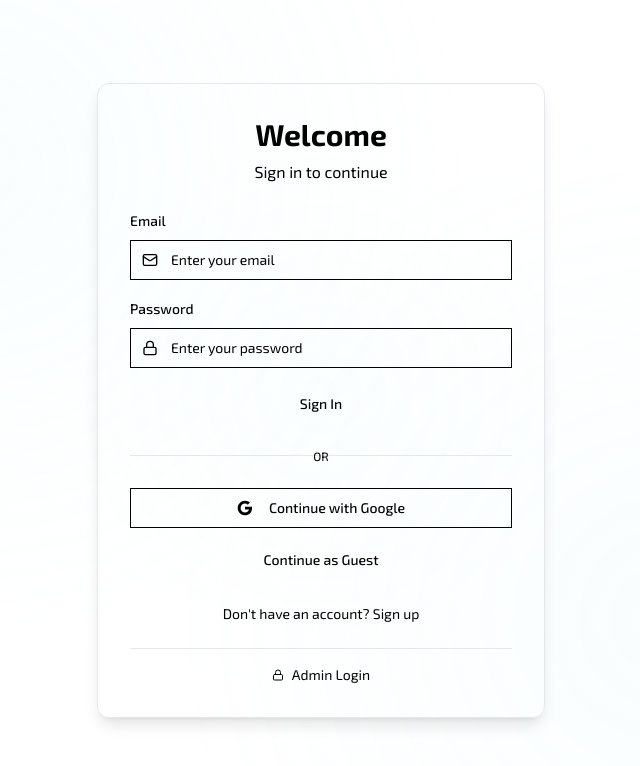
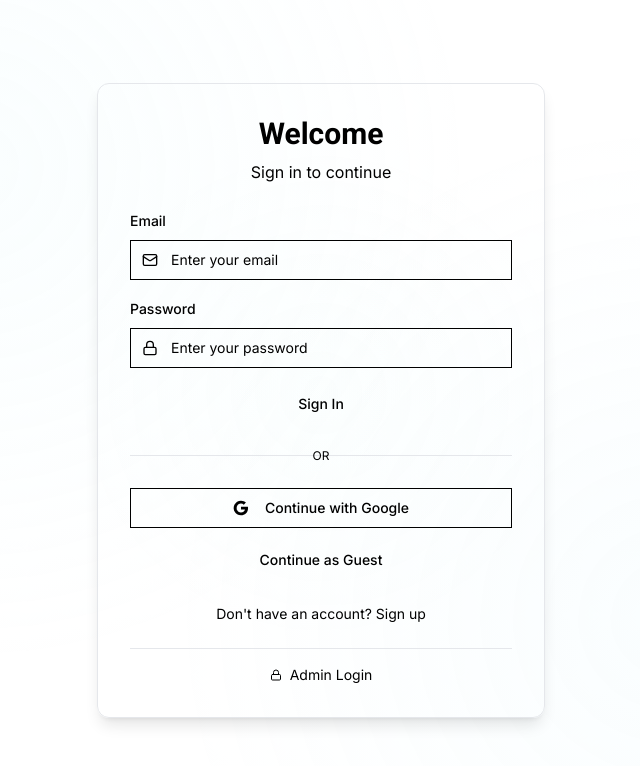
Before and after one commit to EatWheat-25/physics-duel-dash, a React (Vite) app: page /auth in a window 1280 px wide. Shown: the top 766 px of the page, without its empty margins (319-959 px from the left). Built offline with nearby package versions, Linux system fonts and the light colour scheme.

Commit message:
Add Google Fonts Inter and Roboto

```diff
--- a/index.html
+++ b/index.html
@@ -16,10 +16,10 @@
     <meta name="twitter:site" content="@lovable_dev" />
     <meta name="twitter:image" content="https://lovable.dev/opengraph-image-p98pqg.png" />
 
-    <!-- Futuristic Fonts -->
+    <!-- Google Fonts -->
     <link rel="preconnect" href="https://fonts.googleapis.com">
     <link rel="preconnect" href="https://fonts.gstatic.com" crossorigin>
-    <link href="https://fonts.googleapis.com/css2?family=Orbitron:wght@400;500;600;700;800;900&family=Exo+2:wght@300;400;500;600;700&display=swap" rel="stylesheet">
+    <link href="https://fonts.googleapis.com/css2?family=Inter:wght@300;400;500;600;700&family=Roboto:wght@400;500;700;900&display=swap" rel="stylesheet">
   </head>
 
   <body>
--- a/src/components/Dashboard.tsx
+++ b/src/components/Dashboard.tsx
@@ -117,7 +117,7 @@ const Dashboard: React.FC<DashboardProps> = ({ onStartBattle, onStartMathBattle,
               <div className="w-10 h-10 rounded-xl bg-gradient-to-br from-emerald-400 to-teal-500 flex items-center justify-center">
                 <Cpu className="w-6 h-6 text-white font-bold" />
               </div>
-              <h1 className="text-2xl font-bold text-gray-900" style={{ fontFamily: 'Orbitron, sans-serif' }}>NEURAL ACADEMY</h1>
+              <h1 className="text-2xl font-bold text-gray-900" style={{ fontFamily: 'Roboto, sans-serif' }}>NEURAL ACADEMY</h1>
             </motion.div>
 
             {/* Navigation */}
@@ -134,7 +134,7 @@ const Dashboard: React.FC<DashboardProps> = ({ onStartBattle, onStartMathBattle,
                       ? 'text-gray-900 bg-gray-200'
                       : 'text-gray-600 hover:text-gray-900 hover:bg-gray-100'
                   }`}
-                  style={{ fontFamily: 'Orbitron, sans-serif' }}
+                  style={{ fontFamily: 'Roboto, sans-serif' }}
                 >
                   <span className="relative z-10">{item.label}</span>
                 </motion.button>
@@ -331,7 +331,7 @@ const Dashboard: React.FC<DashboardProps> = ({ onStartBattle, onStartMathBattle,
                     whileTap={{ scale: 0.95 }}
                     onClick={handleStartSelectedMode}
                     className="w-full py-6 text-xl font-bold relative group rounded-xl bg-gradient-to-r from-amber-400 to-orange-500 text-gray-900"
-                    style={{ fontFamily: 'Orbitron, sans-serif' }}
+                    style={{ fontFamily: 'Roboto, sans-serif' }}
                   >
                     <div className="flex items-center justify-center gap-4">
                       <Play className="w-8 h-8" />
@@ -347,7 +347,7 @@ const Dashboard: React.FC<DashboardProps> = ({ onStartBattle, onStartMathBattle,
                       whileHover={{ scale: 1.05 }}
                       whileTap={{ scale: 0.95 }}
                       className="w-full py-6 font-bold text-xl rounded-xl border-2 border-primary/50 backdrop-blur-sm text-white hover:bg-primary/10 transition-all duration-300 flex items-center justify-center gap-4"
-                      style={{ fontFamily: 'Orbitron, sans-serif', backgroundColor: 'rgba(15, 15, 25, 0.95)' }}
+                      style={{ fontFamily: 'Roboto, sans-serif', backgroundColor: 'rgba(15, 15, 25, 0.95)' }}
                     >
                       <BookOpen className="w-8 h-8" />
                       <span>SELECT PROTOCOL</span>
@@ -373,7 +373,7 @@ const Dashboard: React.FC<DashboardProps> = ({ onStartBattle, onStartMathBattle,
                 className="p-6 rounded-xl border-2 border-white/30 backdrop-blur-sm"
                 style={{ backgroundColor: 'rgba(15, 15, 25, 0.95)' }}
               >
-                <h4 className="text-lg font-bold text-white mb-4" style={{ fontFamily: 'Orbitron, sans-serif' }}>NEURAL PROGRESS</h4>
+                <h4 className="text-lg font-bold text-white mb-4" style={{ fontFamily: 'Roboto, sans-serif' }}>NEURAL PROGRESS</h4>
                 <div className="flex items-center gap-4 mb-4">
                   <div className="w-16 h-16 rounded-lg bg-gradient-to-br from-amber-400 to-orange-500 flex items-center justify-center text-2xl">
                     🏆
@@ -403,7 +403,7 @@ const Dashboard: React.FC<DashboardProps> = ({ onStartBattle, onStartMathBattle,
                 className="p-6 rounded-xl border-2 border-white/30 backdrop-blur-sm"
                 style={{ backgroundColor: 'rgba(15, 15, 25, 0.95)' }}
               >
-                <h4 className="text-lg font-bold text-white mb-6" style={{ fontFamily: 'Orbitron, sans-serif' }}>COMBAT ANALYTICS</h4>
+                <h4 className="text-lg font-bold text-white mb-6" style={{ fontFamily: 'Roboto, sans-serif' }}>COMBAT ANALYTICS</h4>
 
                 <div className="grid grid-cols-2 gap-4">
                   <div className="text-center p-3 rounded-lg bg-white/10 border border-white/20">
--- a/src/index.css
+++ b/src/index.css
@@ -124,8 +124,12 @@ All colors MUST be HSL.
   body {
     @apply bg-background text-foreground;
     background: var(--gradient-bg);
-    font-family: 'Exo 2', 'Inter', system-ui, -apple-system, sans-serif;
+    font-family: 'Inter', system-ui, -apple-system, sans-serif;
     overflow-x: hidden;
+  }
+
+  h1, h2, h3, h4, h5, h6 {
+    font-family: 'Roboto', sans-serif;
   }
 
   /* Subtle Futuristic Tech Grid Pattern */
@@ -409,13 +413,13 @@ All colors MUST be HSL.
 
   .stat-label {
     @apply text-xs uppercase tracking-widest font-medium;
-    font-family: 'Exo 2', sans-serif;
+    font-family: 'Inter', sans-serif;
     color: var(--muted-foreground);
   }
 
   /* Typography Enhancements */
   .futuristic-heading {
-    font-family: 'Orbitron', sans-serif;
+    font-family: 'Roboto', sans-serif;
     font-weight: 700;
     letter-spacing: 0.05em;
     background: var(--gradient-primary);
@@ -426,7 +430,7 @@ All colors MUST be HSL.
   }
 
   .tech-text {
-    font-family: 'Exo 2', sans-serif;
+    font-family: 'Inter', sans-serif;
     font-weight: 500;
   }
 
--- a/src/main.tsx
+++ b/src/main.tsx
@@ -1,9 +1,5 @@
 import { createRoot } from 'react-dom/client'
 import App from './App.tsx'
 import './index.css'
-import "@fontsource/orbitron/400.css";
-import "@fontsource/orbitron/700.css";
-import "@fontsource/orbitron/800.css";
-import "@fontsource/orbitron/900.css";
 
 createRoot(document.getElementById("root")!).render(<App />);
--- a/tailwind.config.ts
+++ b/tailwind.config.ts
@@ -19,8 +19,8 @@ export default {
 		},
 		extend: {
 			fontFamily: {
-				'orbitron': ['Orbitron', 'sans-serif'],
-				'exo': ['Exo 2', 'sans-serif'],
+				'sans': ['Inter', 'sans-serif'],
+				'heading': ['Roboto', 'sans-serif'],
 			},
 			colors: {
 				border: 'hsl(var(--border))',
```
